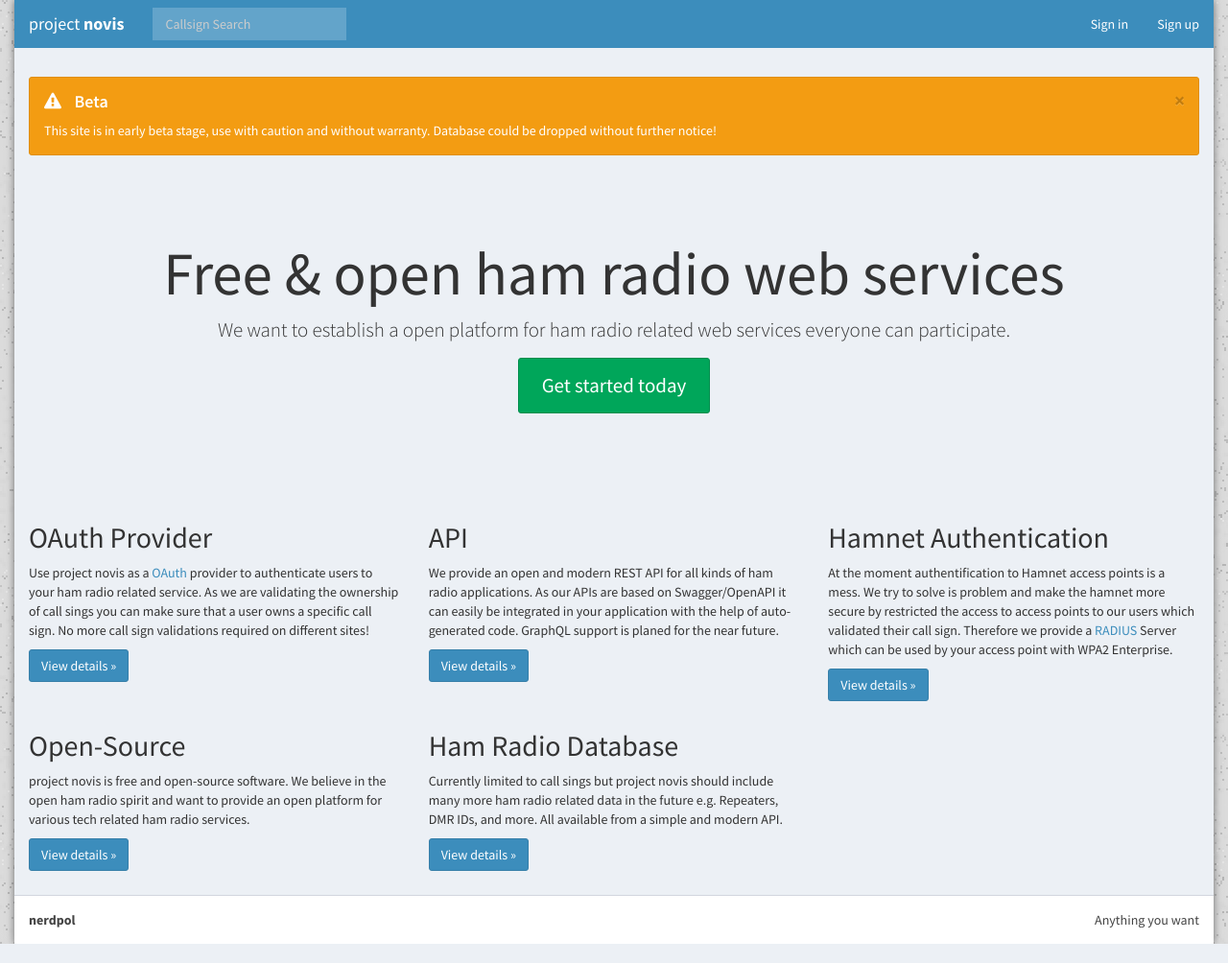
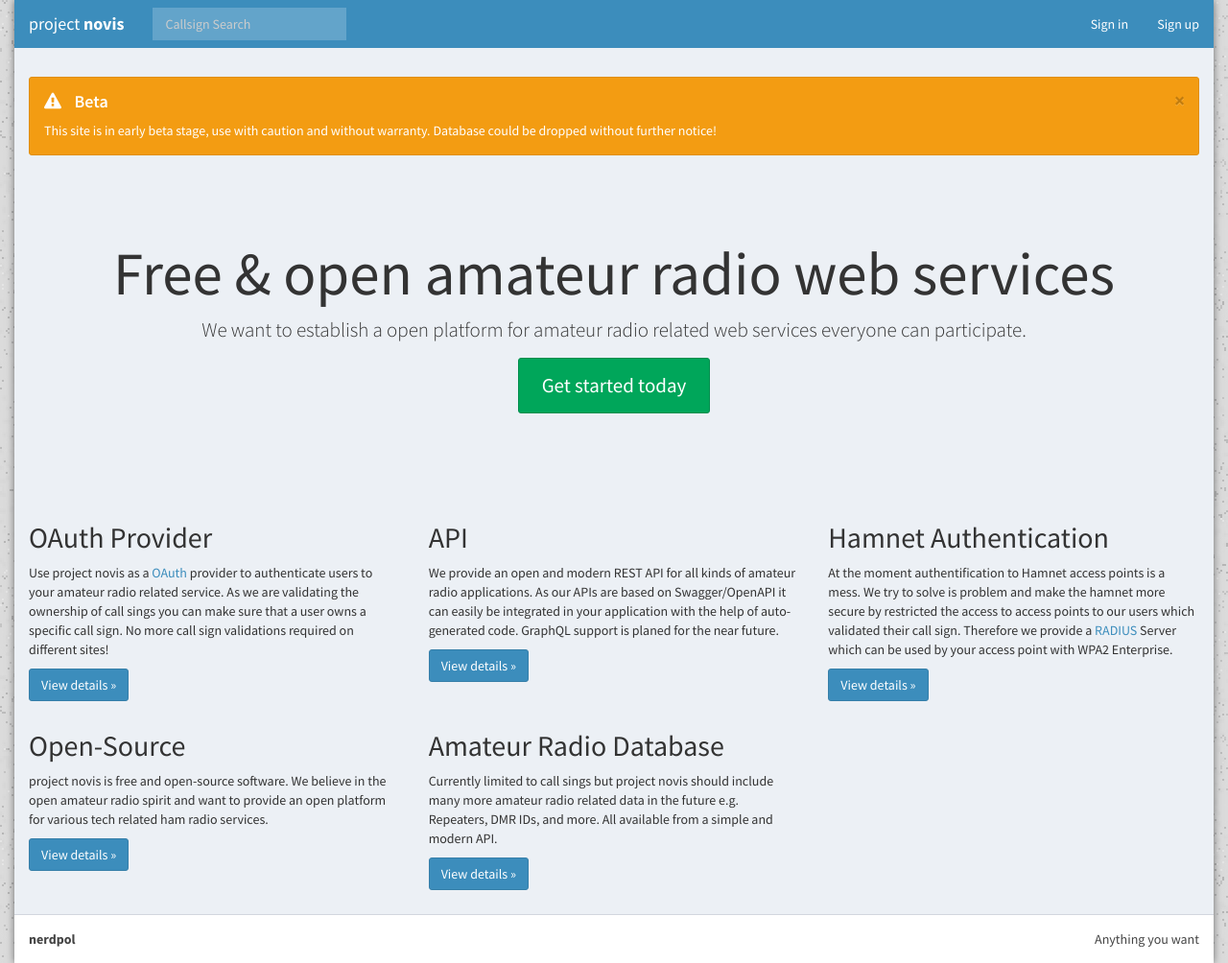
Before and after one commit to elnappo/project-novis, a Django app: page / in a window 1280 px wide. Shown: the whole page at 96% size. Run offline with Django 3.2, Linux system fonts and the light colour scheme; parts of the project's set-up code (start-up, migrations or seed data) failed here and were passed over; some libraries are stand-ins or nearby versions.

Commit message:
Add user validation

```diff
--- a/project_novis/accounts/models.py
+++ b/project_novis/accounts/models.py
@@ -75,7 +75,7 @@ class UserValidation(models.Model):
     user = models.OneToOneField(get_user_model(), on_delete=models.CASCADE)
     approved = models.BooleanField(default=False)
     approved_at = models.DateTimeField(null=True, blank=True)
-    approved_by = models.ForeignKey(get_user_model(), on_delete=models.PROTECT, related_name="approved_from")
+    approved_by = models.ForeignKey(get_user_model(), on_delete=models.PROTECT, related_name="approved_from", blank=True, null=True)
     validation_comment = models.TextField(blank=True)
 
     created = models.DateTimeField(_("Created"), auto_now_add=True)
--- a/project_novis/accounts/urls.py
+++ b/project_novis/accounts/urls.py
@@ -1,9 +1,10 @@
 from django.urls import path, include
 
-from .views import UserUpdate
+from .views import UserUpdate, UserValidationView
 
 
 urlpatterns = [
     path('', include('allauth.urls')),
     path('profile/change', UserUpdate.as_view(), name="profile_change"),
+    path('profile/validation', UserValidationView.as_view(), name="profile_validation"),
 ]
--- a/project_novis/main/templates/marketing.html
+++ b/project_novis/main/templates/marketing.html
@@ -26,8 +26,8 @@ This site is in early beta stage, use with caution and without warranty. Databas
 </div>
 
   <div class="jumbotron">
-    <h1>Free & open ham radio web services</h1>
-    <p class="lead">We want to establish a open platform for ham radio related web services everyone can participate.</p>
+    <h1>Free & open amateur radio web services</h1>
+    <p class="lead">We want to establish a open platform for amateur radio related web services everyone can participate.</p>
     {% if not user.is_authenticated %}
     <p><a class="btn btn-lg btn-success" href="{% url 'account_signup' %}" role="button">Get started today</a></p>
     {% endif %}
@@ -36,12 +36,12 @@ This site is in early beta stage, use with caution and without warranty. Databas
   <div class="row">
     <div class="col-lg-4">
       <h2>OAuth Provider</h2>
-      <p>Use project novis as a <a href="https://en.wikipedia.org/wiki/OAuth">OAuth</a> provider to authenticate users to your ham radio related service. As we are validating the ownership of call sings you can make sure that a user owns a specific call sign. No more call sign validations required on different sites!</p>
+      <p>Use project novis as a <a href="https://en.wikipedia.org/wiki/OAuth">OAuth</a> provider to authenticate users to your amateur radio related service. As we are validating the ownership of call sings you can make sure that a user owns a specific call sign. No more call sign validations required on different sites!</p>
       <p><a class="btn btn-primary" href="{% url "oauth2_provider:list" %}" role="button">View details »</a></p>
     </div>
     <div class="col-lg-4">
       <h2>API</h2>
-      <p>We provide an open and modern REST API for all kinds of ham radio applications. As our APIs are based on Swagger/OpenAPI it can easily be integrated in your application with the help of auto-generated code. GraphQL support is planed for the near future.</p>
+      <p>We provide an open and modern REST API for all kinds of amateur radio applications. As our APIs are based on Swagger/OpenAPI it can easily be integrated in your application with the help of auto-generated code. GraphQL support is planed for the near future.</p>
       <p><a class="btn btn-primary" href="{% url "api:schema-swagger-ui" %}" role="button">View details »</a></p>
    </div>
     <div class="col-lg-4">
@@ -53,14 +53,13 @@ This site is in early beta stage, use with caution and without warranty. Databas
   <div class="row">
     <div class="col-lg-4">
       <h2>Open-Source</h2>
-      <p>project novis is free and open-source software. We believe in the open ham radio spirit and want to provide an open platform for various tech related ham radio services.</p>
+      <p>project novis is free and open-source software. We believe in the open amateur radio spirit and want to provide an open platform for various tech related ham radio services.</p>
       <p><a class="btn btn-primary" href="https://github.com/elnappo/project-novis" role="button">View details »</a></p>
     </div>
     <div class="col-lg-4">
-      <h2>Ham Radio Database</h2>
-      <p>Currently limited to call sings but project novis should include many more ham radio related data in the future e.g. Repeaters, DMR IDs, and more. All available from a simple and modern API.</p>
+      <h2>Amateur Radio Database</h2>
+      <p>Currently limited to call sings but project novis should include many more amateur radio related data in the future e.g. Repeaters, DMR IDs, and more. All available from a simple and modern API.</p>
       <p><a class="btn btn-primary" href="{% url "api:schema-swagger-ui" %}" role="button">View details »</a></p>
     </div>
   </div>
-</section>
 {% endblock %}
```
Also changed, not shown: project_novis/accounts/views.py (+24 -1 lines), project_novis/templates/settings_base.html (+3 -14 lines).
